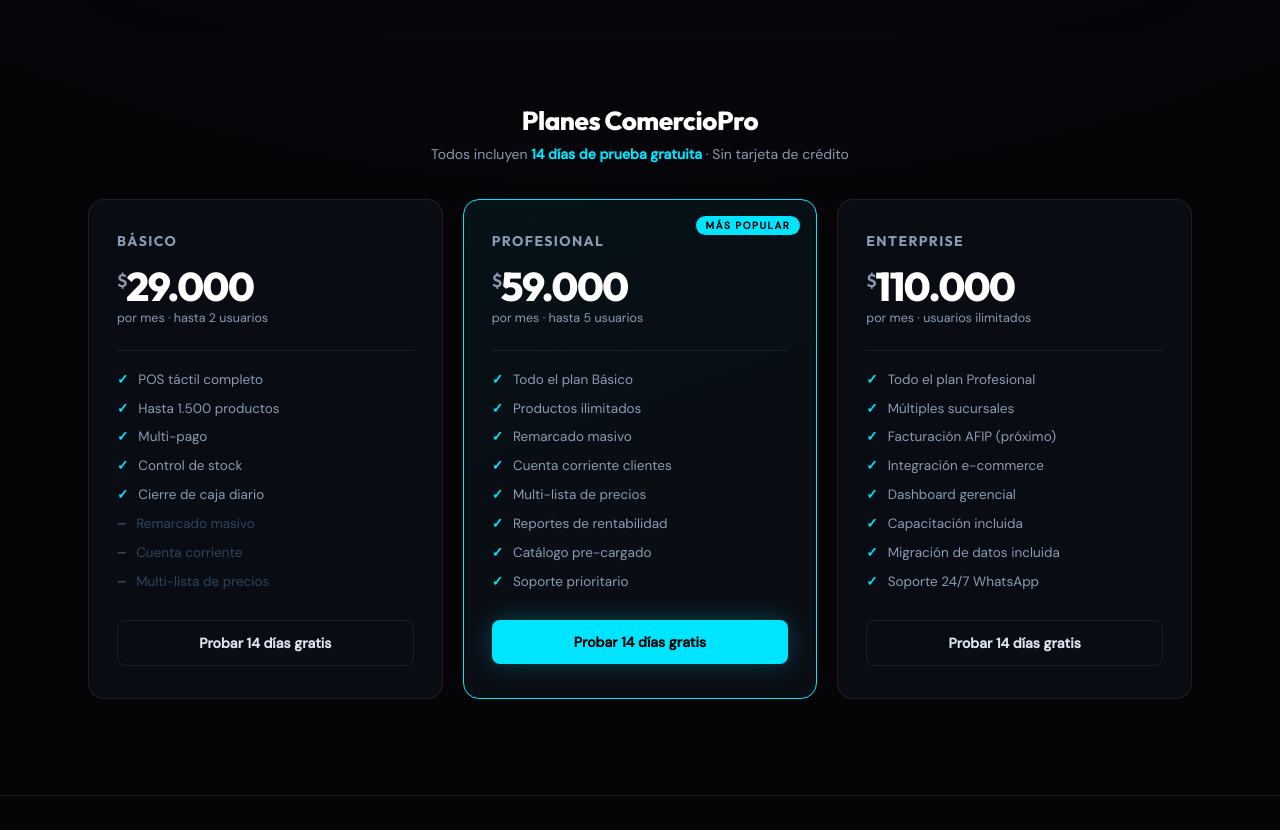
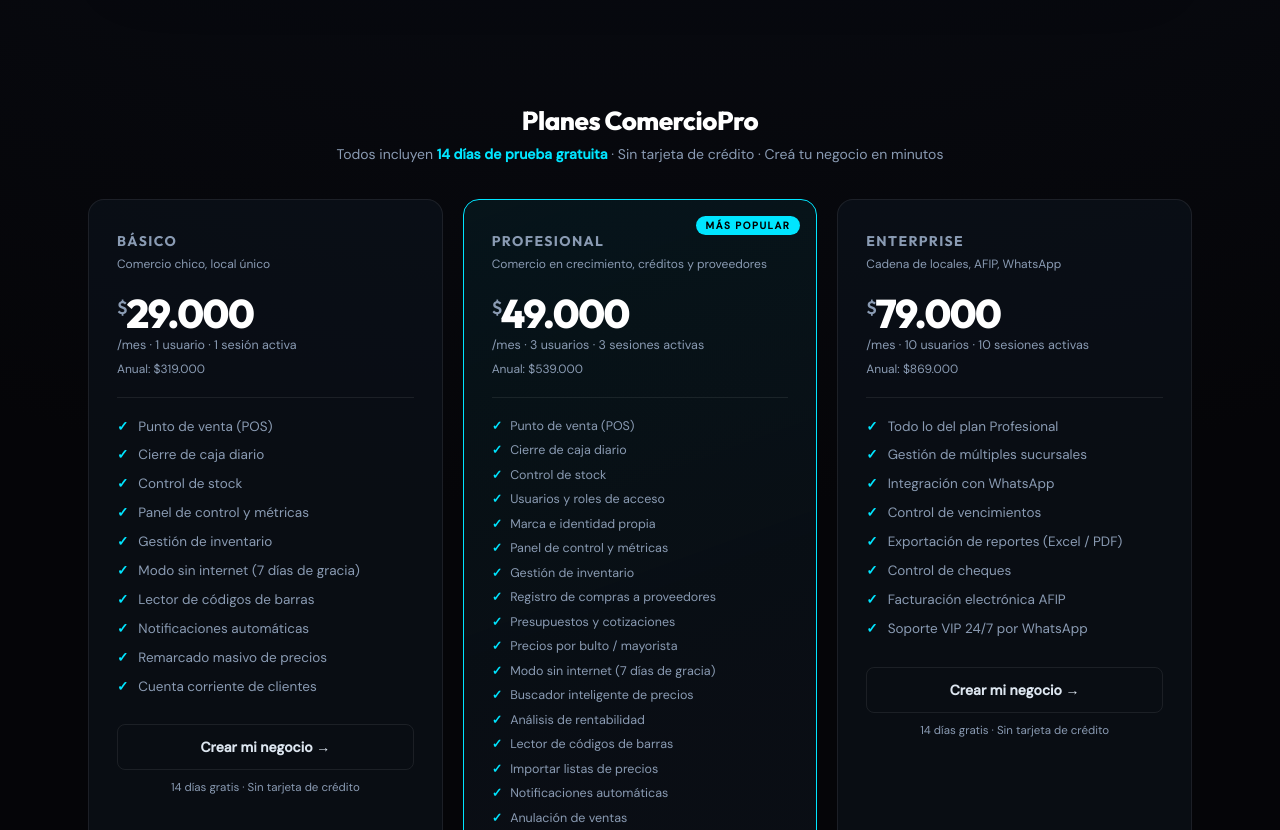
Before and after one commit to gustavontejada-create/AgenZoft, a plain HTML site: page comerciopro.html in a window 1280 px wide. Shown: the part 1503-2333 px from the top of the page. Drawn offline with nearby package versions, Linux system fonts and the light colour scheme.

Commit message:
desactivar app sin terminar y actualizacion de plan

```diff
--- a/comerciopro.html
+++ b/comerciopro.html
@@ -88,6 +88,22 @@
   border: 1px solid var(--border);
 }
 .btn-plan-outline:hover { border-color: var(--accent); color: var(--accent); }
+.plan-subtitle {
+  font-size: 12px; color: var(--muted); font-weight: 400;
+  margin-bottom: 20px; margin-top: -10px; line-height: 1.4;
+}
+.plan-annual {
+  font-size: 12px; color: var(--muted); margin-top: -16px;
+  margin-bottom: 20px;
+}
+.btn-plan-note {
+  font-size: 11.5px; color: var(--muted); text-align: center;
+  margin-top: 10px; margin-bottom: 0;
+}
+.plan-features.compact li {
+  font-size: 12.5px; gap: 8px;
+}
+.plan-features.compact { gap: 7px; }
 </style>
 </head>
 <body>
@@ -109,8 +125,6 @@
     <li><a href="index.html#soluciones">Soluciones</a></li>
     <li><a href="ferregestion.html">FerreGestión</a></li>
     <li><a href="comerciopro.html">ComercioPro</a></li>
-    <li><a href="supertecnico.html">SuperTécnico</a></li>
-    <li><a href="inmobiliariapro.html">InmobiliariaPro</a></li>
     <li><a href="index.html#contacto" class="nav-cta">💬 Contactar</a></li>
   </ul>
 </nav>
@@ -131,60 +145,91 @@
 <div class="section-wrap">
   <div class="reveal">
     <div class="pricing-title">Planes ComercioPro</div>
-    <p class="pricing-sub">Todos incluyen <strong style="color:var(--accent)">14 días de prueba gratuita</strong> · Sin tarjeta de crédito</p>
+    <p class="pricing-sub">Todos incluyen <strong style="color:var(--accent)">14 días de prueba gratuita</strong> · Sin tarjeta de crédito · Creá tu negocio en minutos</p>
   </div>
   <div class="pricing-grid reveal" style="transition-delay:.08s">
 
+    <!-- BÁSICO -->
     <div class="plan-card">
       <div class="plan-name">Básico</div>
+      <div class="plan-subtitle">Comercio chico, local único</div>
       <div class="plan-price"><sup>$</sup>29.000</div>
-        <div class="plan-period">por mes · hasta 2 usuarios</div>
+      <div class="plan-period">/mes · 1 usuario · 1 sesión activa</div>
+      <div class="plan-annual">Anual: $319.000</div>
       <div class="plan-divider"></div>
       <ul class="plan-features">
-          <li>POS táctil completo</li>
-          <li>Hasta 1.500 productos</li>
-          <li>Multi-pago</li>
+        <li>Punto de venta (POS)</li>
+        <li>Cierre de caja diario</li>
         <li>Control de stock</li>
-          <li>Cierre de caja diario</li>
-          <li class="no">Remarcado masivo</li>
-          <li class="no">Cuenta corriente</li>
-          <li class="no">Multi-lista de precios</li>
+        <li>Panel de control y métricas</li>
+        <li>Gestión de inventario</li>
+        <li>Modo sin internet (7 días de gracia)</li>
+        <li>Lector de códigos de barras</li>
+        <li>Notificaciones automáticas</li>
+        <li>Remarcado masivo de precios</li>
+        <li>Cuenta corriente de clientes</li>
       </ul>
-        <a href="https://wa.me/5492615154308?text=Hola!%20Quiero%20probar%20ComercioPro%20B%C3%A1sico%2014%20d%C3%ADas%20gratis" class="btn-plan btn-plan-outline">Probar 14 días gratis</a>
+      <a href="https://comerciopro.agenzoft.com" target="_blank" class="btn-plan btn-plan-outline">Crear mi negocio →</a>
+      <p class="btn-plan-note">14 días gratis · Sin tarjeta de crédito</p>
     </div>
+
+    <!-- PROFESIONAL -->
     <div class="plan-card featured">
       <div class="plan-name">Profesional</div>
-        <div class="plan-price"><sup>$</sup>59.000</div>
-        <div class="plan-period">por mes · hasta 5 usuarios</div>
+      <div class="plan-subtitle">Comercio en crecimiento, créditos y proveedores</div>
+      <div class="plan-price"><sup>$</sup>49.000</div>
+      <div class="plan-period">/mes · 3 usuarios · 3 sesiones activas</div>
+      <div class="plan-annual">Anual: $539.000</div>
+      <div class="plan-divider"></div>
+      <ul class="plan-features compact">
+        <li>Punto de venta (POS)</li>
+        <li>Cierre de caja diario</li>
+        <li>Control de stock</li>
+        <li>Usuarios y roles de acceso</li>
+        <li>Marca e identidad propia</li>
+        <li>Panel de control y métricas</li>
+        <li>Gestión de inventario</li>
+        <li>Registro de compras a proveedores</li>
+        <li>Presupuestos y cotizaciones</li>
+        <li>Precios por bulto / mayorista</li>
+        <li>Modo sin internet (7 días de gracia)</li>
+        <li>Buscador inteligente de precios</li>
+        <li>Análisis de rentabilidad</li>
+        <li>Lector de códigos de barras</li>
+        <li>Importar listas de precios</li>
+        <li>Notificaciones automáticas</li>
+        <li>Anulación de ventas</li>
+        <li>Impresión de tickets</li>
+        <li>Historial de cambios de precio</li>
+        <li>Pedidos a proveedores</li>
+        <li>Remarcado masivo de precios</li>
+        <li>Cuenta corriente de clientes</li>
+        <li>Importar / exportar artículos</li>
+      </ul>
+      <a href="https://comerciopro.agenzoft.com" target="_blank" class="btn-plan btn-plan-primary">Crear mi negocio →</a>
+      <p class="btn-plan-note">14 días gratis · Sin tarjeta de crédito</p>
+    </div>
+
+    <!-- ENTERPRISE -->
+    <div class="plan-card">
+      <div class="plan-name">Enterprise</div>
+      <div class="plan-subtitle">Cadena de locales, AFIP, WhatsApp</div>
+      <div class="plan-price"><sup>$</sup>79.000</div>
+      <div class="plan-period">/mes · 10 usuarios · 10 sesiones activas</div>
+      <div class="plan-annual">Anual: $869.000</div>
       <div class="plan-divider"></div>
       <ul class="plan-features">
-          <li>Todo el plan Básico</li>
-          <li>Productos ilimitados</li>
-          <li>Remarcado masivo</li>
-          <li>Cuenta corriente clientes</li>
-          <li>Multi-lista de precios</li>
-          <li>Reportes de rentabilidad</li>
-          <li>Catálogo pre-cargado</li>
-          <li>Soporte prioritario</li>
+        <li>Todo lo del plan Profesional</li>
+        <li>Gestión de múltiples sucursales</li>
+        <li>Integración con WhatsApp</li>
+        <li>Control de vencimientos</li>
+        <li>Exportación de reportes (Excel / PDF)</li>
+        <li>Control de cheques</li>
+        <li>Facturación electrónica AFIP</li>
+        <li>Soporte VIP 24/7 por WhatsApp</li>
       </ul>
-        <a href="https://wa.me/5492615154308?text=Hola!%20Quiero%20probar%20ComercioPro%20Profesional%2014%20d%C3%ADas%20gratis" class="btn-plan btn-plan-primary">Probar 14 días gratis</a>
-      </div>
-      <div class="plan-card">
-        <div class="plan-name">Enterprise</div>
-        <div class="plan-price"><sup>$</sup>110.000</div>
-        <div class="plan-period">por mes · usuarios ilimitados</div>
-        <div class="plan-divider"></div>
-        <ul class="plan-features">
-          <li>Todo el plan Profesional</li>
-          <li>Múltiples sucursales</li>
-          <li>Facturación AFIP (próximo)</li>
-          <li>Integración e-commerce</li>
-          <li>Dashboard gerencial</li>
-          <li>Capacitación incluida</li>
-          <li>Migración de datos incluida</li>
-          <li>Soporte 24/7 WhatsApp</li>
-        </ul>
-        <a href="https://wa.me/5492615154308?text=Hola!%20Quiero%20probar%20ComercioPro%20Enterprise%2014%20d%C3%ADas%20gratis" class="btn-plan btn-plan-outline">Probar 14 días gratis</a>
+      <a href="https://comerciopro.agenzoft.com" target="_blank" class="btn-plan btn-plan-outline">Crear mi negocio →</a>
+      <p class="btn-plan-note">14 días gratis · Sin tarjeta de crédito</p>
     </div>
 
   </div>
```
Also changed, not shown: ferregestion.html (+10 -5 lines). Lines whose indentation alone changed are shown as unchanged.
